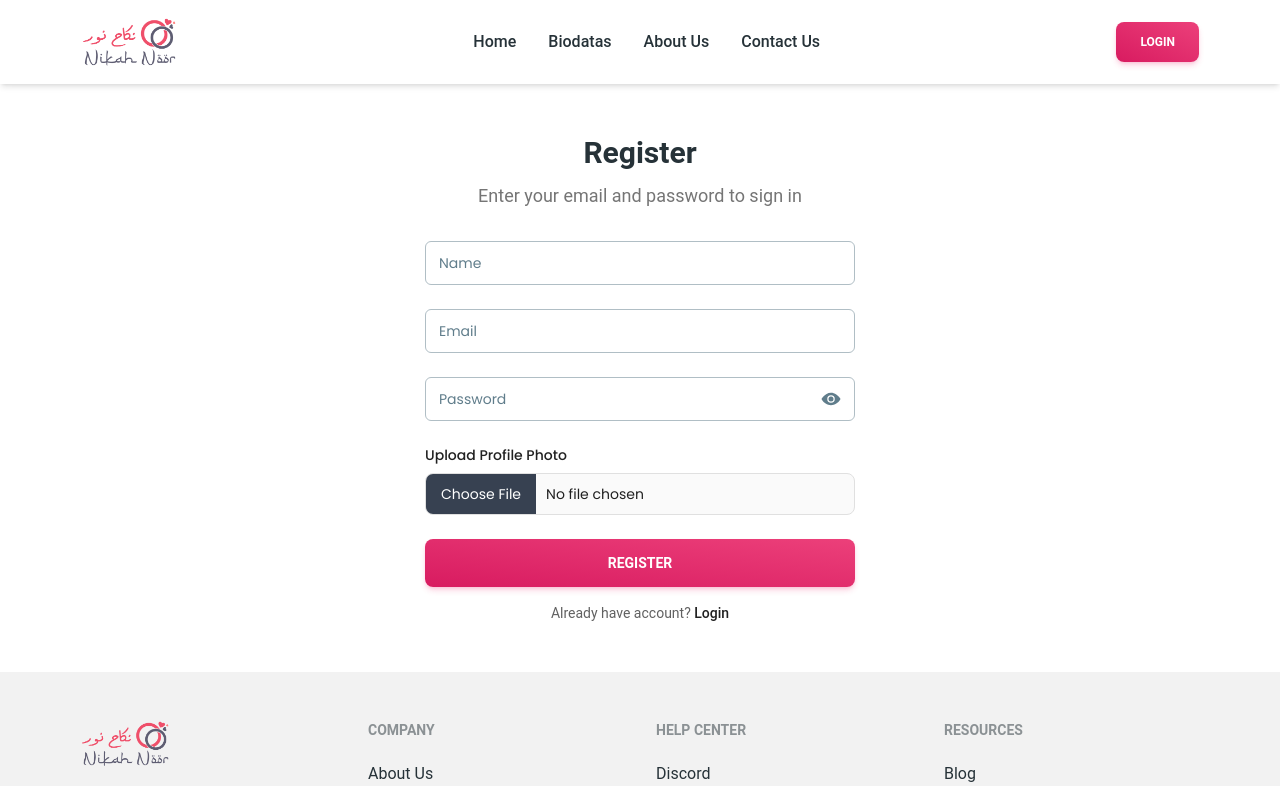
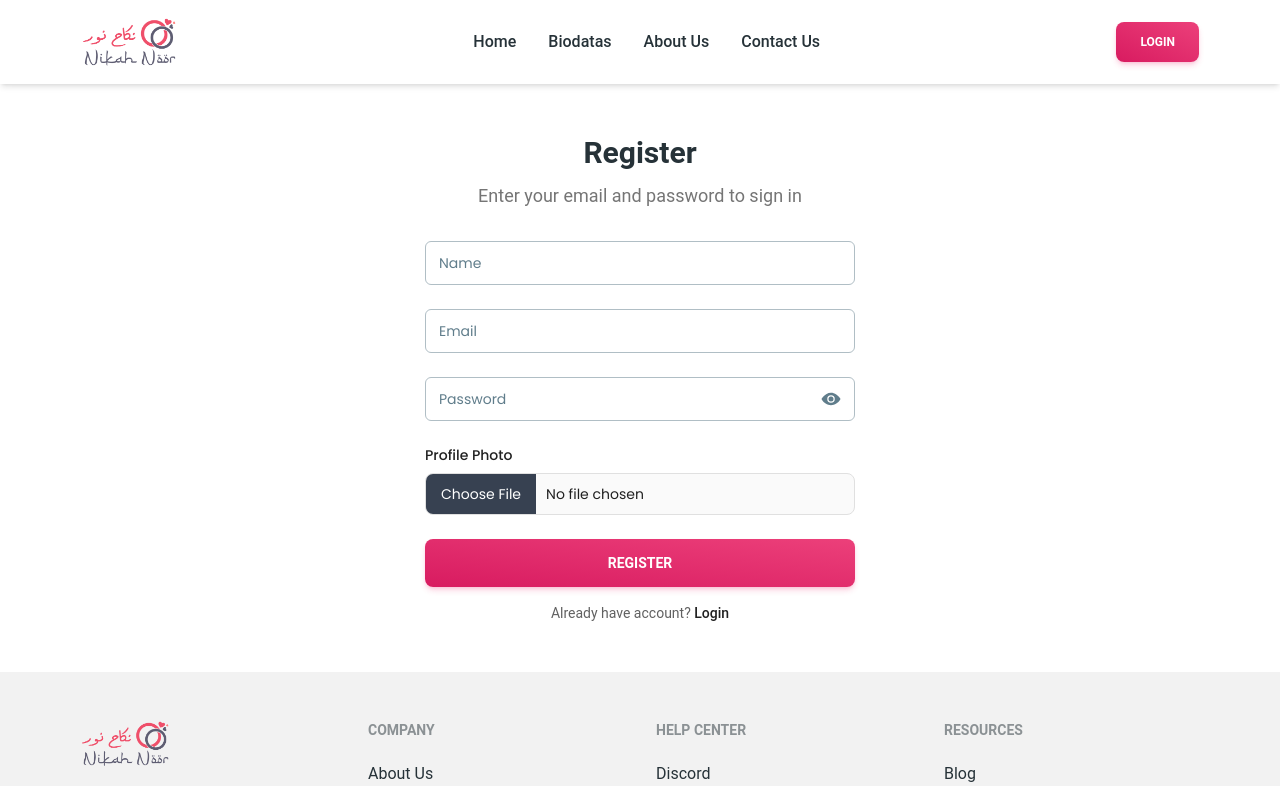
Before and after one commit to SazidulAlam47/nikah-noor-client, a React (Vite) app: page /register in a window 1280 px wide. Shown: the top 786 px of the page. Built offline with nearby package versions, Linux system fonts and the light colour scheme; no server answers; a web font is replaced by a local one.

Commit message:
some fix

```diff
--- a/src/pages/Auth/AuthForm.jsx
+++ b/src/pages/Auth/AuthForm.jsx
@@ -152,7 +152,7 @@ const AuthForm = ({ register: registerPage, handleSubmit: onSubmit }) => {
                         className="block mb-2 text-sm font-medium text-gray-900 dark:text-gray-300 text-left"
                         htmlFor="file_input"
                     >
-                        Upload Profile Photo
+                        Profile Photo
                     </label>
                     <input
                         className="block w-full text-sm text-gray-900 border border-gray-300 rounded-lg cursor-pointer bg-gray-50 dark:text-gray-400 focus:outline-none dark:bg-gray-700 dark:border-gray-600 dark:placeholder-gray-400 file-input"
--- a/src/pages/Auth/Login.jsx
+++ b/src/pages/Auth/Login.jsx
@@ -89,10 +89,10 @@ const Login = () => {
                     fullWidth
                 >
                     <img
-                        src={`https://www.material-tailwind.com/logos/logo-google.png`}
+                        src="https://www.material-tailwind.com/logos/logo-google.png"
                         alt="google"
                         className="h-6 w-6"
-                    />{" "}
+                    />
                     sign in with google
                 </Button>
                 <Typography
```
